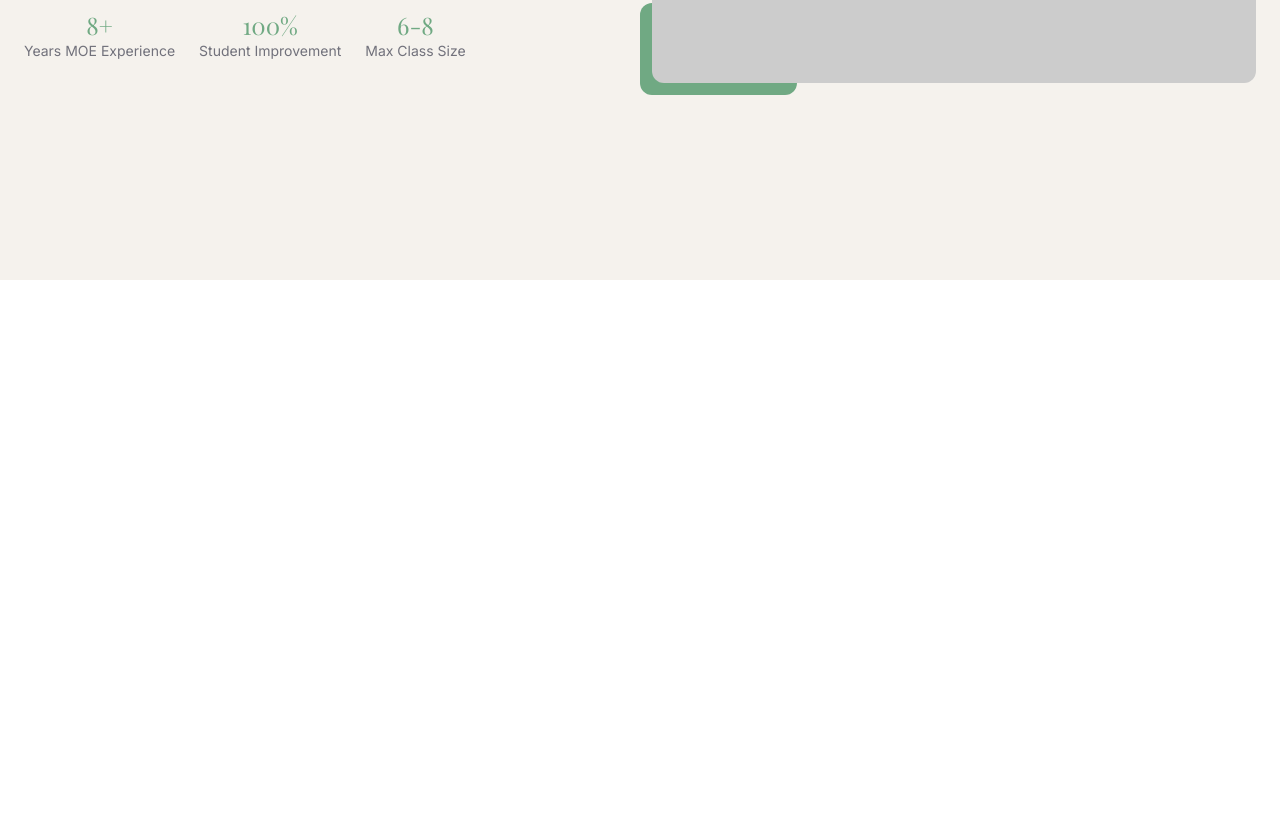
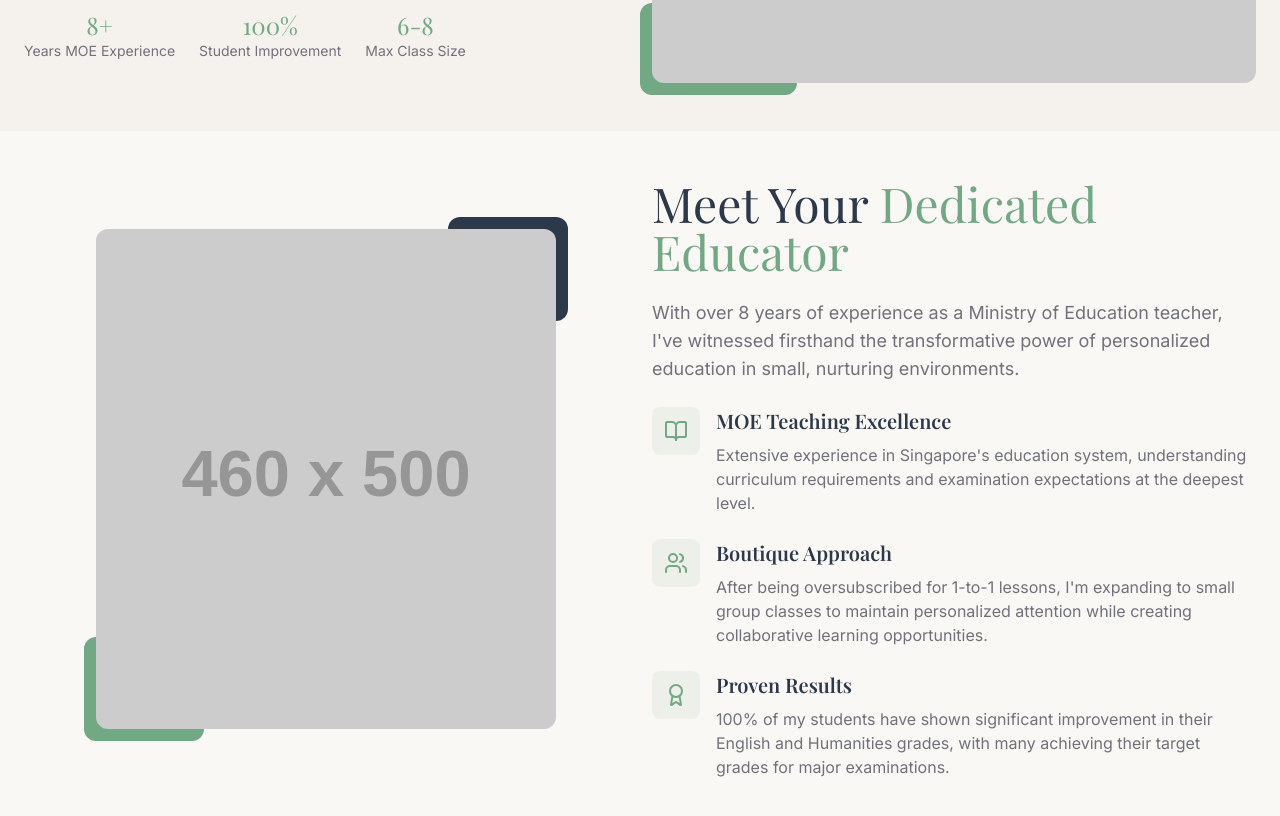
Before and after one commit to wickker/wunderlearnfrontend, a React (Vite) app: page / in a window 1280 px wide. Shown: the part 520-1336 px from the top of the page. Before the commit the page ends 800 px from the top, so only its background shows below. Built offline with nearby package versions, Linux system fonts and the light colour scheme.

Commit message:
done AboutEducator component

```diff
--- a/src/components/Landing/AboutEducator.tsx
+++ b/src/components/Landing/AboutEducator.tsx
@@ -1,7 +1,86 @@
+import { Award, BookOpen, Star, Users } from 'lucide-react'
+import { ImageFrame } from '@/components/commons'
+
+const bulletPoints = [
+  {
+    icon: BookOpen,
+    title: 'MOE Teaching Excellence',
+    description: `Extensive experience in Singapore's education system, understanding curriculum requirements and examination expectations at the deepest level.`,
+  },
+  {
+    icon: Users,
+    title: 'Boutique Approach',
+    description: `After being oversubscribed for 1-to-1 lessons, I'm expanding to small group classes to maintain personalized attention while creating collaborative learning opportunities.`,
+  },
+  {
+    icon: Award,
+    title: 'Proven Results',
+    description:
+      '100% of my students have shown significant improvement in their English and Humanities grades, with many achieving their target grades for major examinations.',
+  },
+] as const
+
 const AboutEducator = () => {
   return (
-    <section className='flex justify-center bg-cream'>
-      <div className='grid max-w-7xl grid-cols-1 items-center gap-6 px-6 py-12 lg:grid-cols-[1fr_1fr]'></div>
+    <section className='flex w-full justify-center bg-beige'>
+      <div className='grid w-full max-w-7xl grid-cols-1 items-center gap-6 px-6 py-12 lg:grid-cols-[1fr_1fr]'>
+        <div className='grid min-w-full max-w-full place-items-center'>
+          <ImageFrame
+            imageUrl='https://placehold.co/460x500'
+            imageAlt='Wunderlearn'
+            rightNode={
+              <div className='flex flex-col items-end overflow-hidden'>
+                <Award className='mb-2 h-8 w-8' />
+                <p className='text-xs opacity-75'>Ex-MOE</p>
+                <p className='text-xs opacity-75'>Certified</p>
+              </div>
+            }
+            leftNode={
+              <div className='overflow-hidden'>
+                <Star className='mb-2 h-8 w-8' />
+                <p className='text-xs opacity-75'>8+ Years</p>
+                <p className='text-xs opacity-75'>Experience</p>
+              </div>
+            }
+            translateRight='2xl:group-hover:translate-x-[calc(50px+16px)]'
+            translateLeft='2xl:group-hover:-translate-x-[calc(65px+16px)]'
+          />
+        </div>
+
+        <div>
+          <h2 className='font-heading text-4xl lg:text-5xl'>
+            Meet Your <span className='text-sage'>Dedicated Educator</span>
+          </h2>
+
+          <p className='my-6 text-base text-zinc-500 lg:text-lg'>
+            With over 8 years of experience as a Ministry of Education teacher,
+            I've witnessed firsthand the transformative power of personalized
+            education in small, nurturing environments.
+          </p>
+
+          <div className='flex flex-col gap-y-6'>
+            {bulletPoints.map((bulletPoint) => (
+              <div
+                key={bulletPoint.title}
+                className='grid grid-cols-[auto_1fr] gap-x-4'
+              >
+                <div className='flex h-12 w-12 flex-shrink-0 items-center justify-center rounded-lg bg-sage/10'>
+                  <bulletPoint.icon className='h-6 w-6 text-sage' />
+                </div>
+
+                <div>
+                  <h3 className='mb-2 font-heading font-semibold text-xl'>
+                    {bulletPoint.title}
+                  </h3>
+                  <p className='text-sm text-zinc-500 lg:text-base'>
+                    {bulletPoint.description}
+                  </p>
+                </div>
+              </div>
+            ))}
+          </div>
+        </div>
+      </div>
     </section>
   )
 }
--- a/src/components/Landing/Hero.tsx
+++ b/src/components/Landing/Hero.tsx
@@ -25,7 +25,7 @@ const Hero = () => {
           <span className='text-sage'>Ex-MOE Teacher</span>
         </h1>
 
-        <p className='my-6 text-base text-zinc-500 xl:text-lg'>
+        <p className='my-6 text-base text-zinc-500 lg:text-lg'>
           Boutique small group classes (max 6-8 students) in our cosy learning
           space. Join Singapore's most trusted English and Humanities tuition
           for Primary and Secondary subjects.
@@ -73,8 +73,8 @@ const Hero = () => {
               <p className='text-xs opacity-75'>Geography</p>
             </div>
           }
-          translateRight='calc(65px+16px)'
-          translateLeft='calc(95px+16px)'
+          translateRight='2xl:group-hover:translate-x-[calc(65px+16px)]'
+          translateLeft='2xl:group-hover:-translate-x-[calc(95px+16px)]'
         />
       </div>
     </section>
--- a/src/components/Landing/index.ts
+++ b/src/components/Landing/index.ts
@@ -1 +1,2 @@
+export { default as AboutEducator } from './AboutEducator'
 export { default as Hero } from './Hero'
--- a/src/components/commons/ImageFrame/index.tsx
+++ b/src/components/commons/ImageFrame/index.tsx
@@ -28,7 +28,7 @@ const ImageFrame = ({
 
       <div
         className={cn(
-          `-top-3 -right-3 absolute hidden w-[26%] justify-end rounded-xl bg-navy-dark p-4 text-right text-white transition-transform duration-300 sm:flex 2xl:group-hover:translate-x-[${translateRight}]`,
+          `-top-3 -right-3 absolute hidden w-[26%] justify-end rounded-xl bg-navy-dark p-4 text-right text-white transition-transform duration-300 sm:flex ${translateRight}`,
         )}
       >
         {rightNode}
@@ -36,7 +36,7 @@ const ImageFrame = ({
 
       <div
         className={cn(
-          `-bottom-3 -left-3 2xl:group-hover:-translate-x-[${translateLeft}] absolute hidden w-[26%] items-end rounded-xl bg-sage p-4 text-white transition-transform duration-300 sm:flex`,
+          `-bottom-3 -left-3 absolute hidden w-[26%] items-end rounded-xl bg-sage p-4 text-white transition-transform duration-300 sm:flex ${translateLeft}`,
         )}
       >
         {leftNode}
--- a/src/index.css
+++ b/src/index.css
@@ -31,11 +31,11 @@ body {
 @layer components {
   .btn-primary {
     /* biome-ignore lint: default */
-    @apply bg-(image:--gradient-sage) flex items-center gap-x-2 whitespace-nowrap rounded-md px-4 py-2 font-semibold text-sm text-white transition-all duration-300 hover:scale-102 hover:cursor-pointer hover:shadow-xl focus-visible:outline-none focus-visible:ring-2 focus-visible:ring-sage-light focus-visible:ring-offset-2 xl:text-base w-full justify-center lg:w-fit lg:justify-start hover:opacity-95;
+    @apply bg-(image:--gradient-sage) flex items-center gap-x-2 whitespace-nowrap rounded-md px-4 py-2 font-semibold text-sm text-white transition-all duration-200 hover:scale-102 hover:cursor-pointer hover:shadow-xl focus-visible:outline-none focus-visible:ring-2 focus-visible:ring-sage-light focus-visible:ring-offset-2 xl:text-base w-full justify-center lg:w-fit lg:justify-start hover:opacity-95;
   }
 
   .btn-secondary {
     /* biome-ignore lint: default */
-    @apply bg-beige border border-zinc-200 text-sage flex items-center gap-x-2 whitespace-nowrap rounded-md px-4 py-2 font-semibold text-sm transition-all duration-300 hover:scale-102 hover:cursor-pointer hover:shadow-xl focus-visible:outline-none focus-visible:ring-2 focus-visible:ring-sage-light focus-visible:ring-offset-2 xl:text-base w-full justify-center lg:w-fit lg:justify-start hover:opacity-95;
+    @apply bg-beige border border-zinc-200 text-sage flex items-center gap-x-2 whitespace-nowrap rounded-md px-4 py-2 font-semibold text-sm transition-all duration-200 hover:scale-102 hover:cursor-pointer hover:shadow-xl focus-visible:outline-none focus-visible:ring-2 focus-visible:ring-sage-light focus-visible:ring-offset-2 xl:text-base w-full justify-center lg:w-fit lg:justify-start hover:opacity-95;
   }
 }
--- a/src/pages/Landing.tsx
+++ b/src/pages/Landing.tsx
@@ -1,7 +1,12 @@
-import { Hero } from '@/components/Landing'
+import { AboutEducator, Hero } from '@/components/Landing'
 
 const Landing = () => {
-  return <Hero />
+  return (
+    <>
+      <Hero />
+      <AboutEducator />
+    </>
+  )
 }
 
 export default Landing
```
